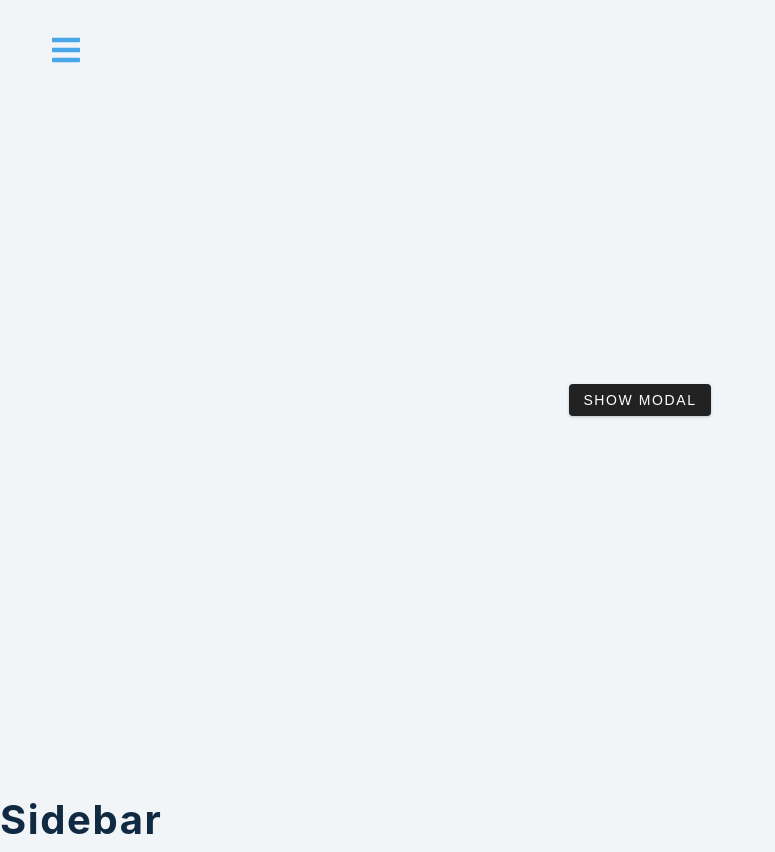
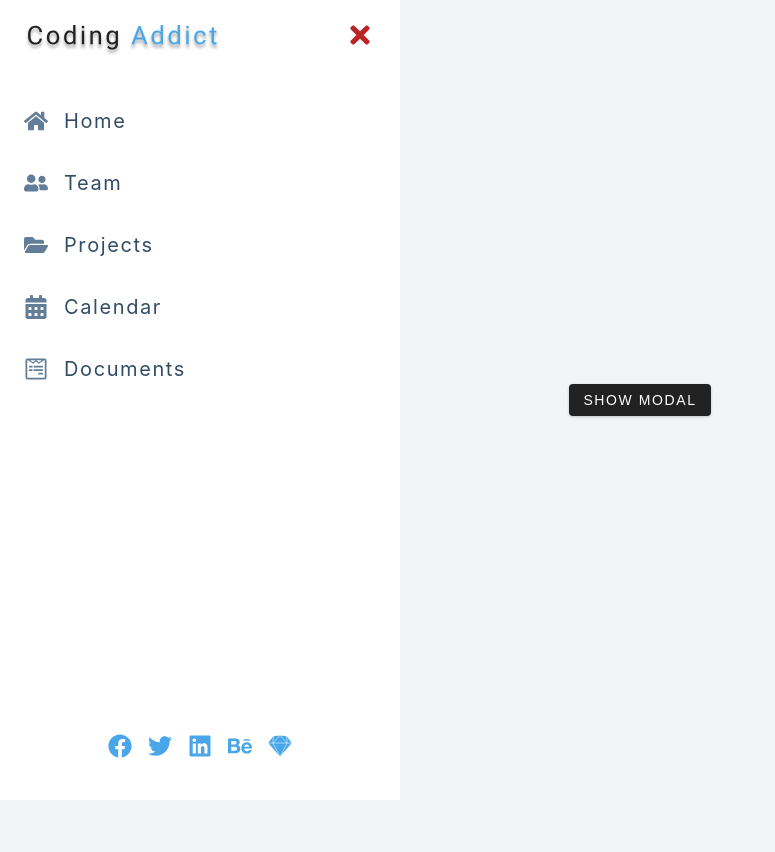
Before and after one commit to cristian-montes/lab_contextapi1, a React (Create React App) app: page / in a window 1280 px wide. Shown: the whole page, without its empty margins (0-775 px from the left). After the commit the page ends 800 px from the top, so only its background shows below. Built offline with nearby package versions, Linux system fonts and the light colour scheme.

Commit message:
full static side bar added

```diff
--- a/src/Sidebar.js
+++ b/src/Sidebar.js
@@ -4,7 +4,40 @@
 import { social, links } from './data'
 
 const Sidebar = () => {
-  return <h2>sidebar</h2>
+  return (
+    <aside className={`sidebar show-sidebar`} >
+      <div  className="sidebar-header">
+        <img src={logo} className='logo' alt='coding addict'/>
+        <button className='close-btn'>
+          <FaTimes/>
+        </button>
+      </div>
+      <ul className = 'links'>
+        {links.map((link) =>{
+            const {id, url, text, icon } = link;
+            return(
+              <li>
+                <a href={url}>
+                  {icon}
+                  {text}
+                </a>
+              </li>
+            )
+        })}
+      </ul>
+        <ul className='social-icons'>
+          { social.map((link) => {
+            const {id, url, icon} = link;
+            return(
+              <li key={id}>
+                <a href={url}>{icon}</a>
+              </li>
+            )
+          })}
+
+        </ul>
+    </aside >
+  )
 }
 
 export default Sidebar
```
